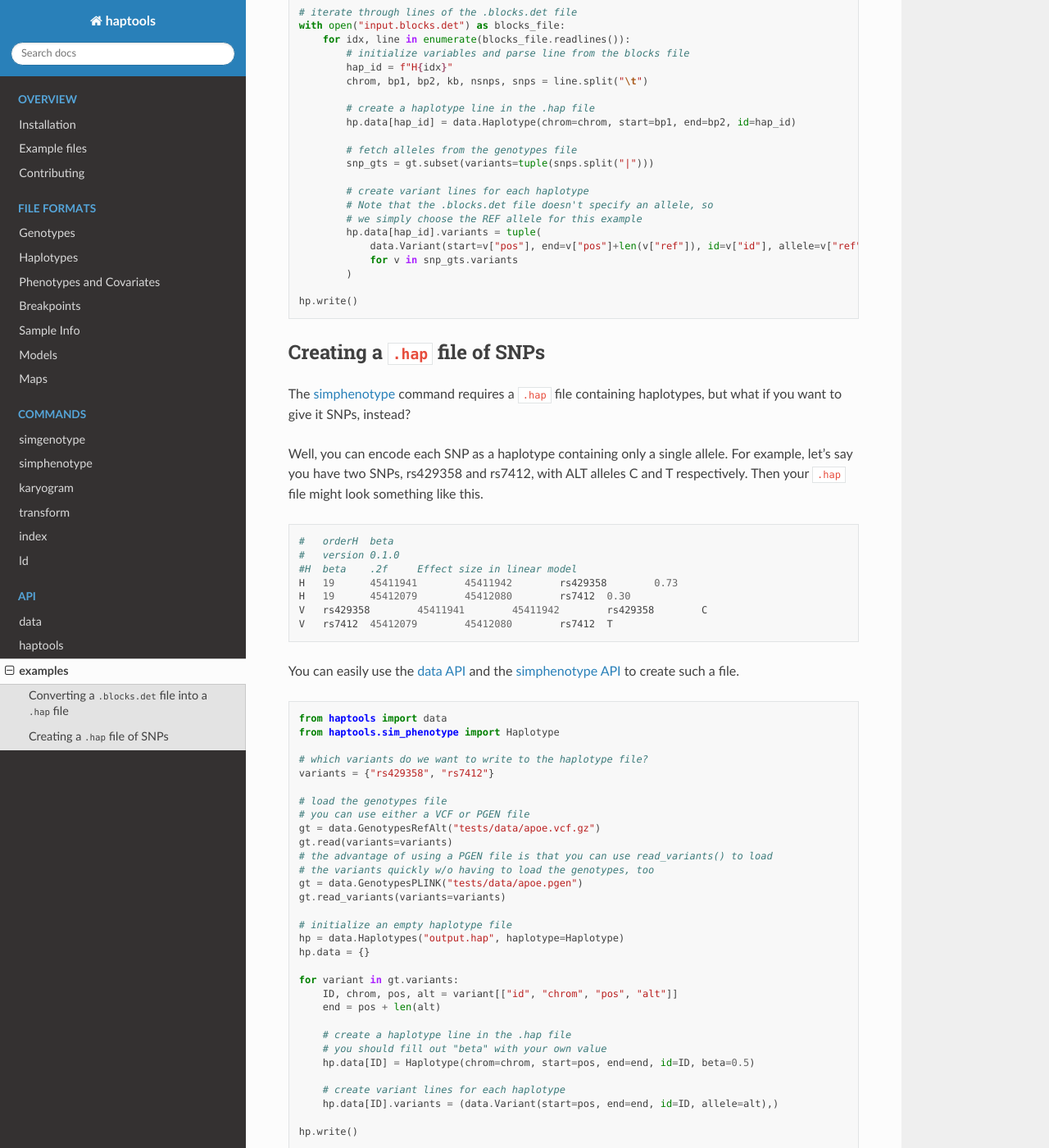
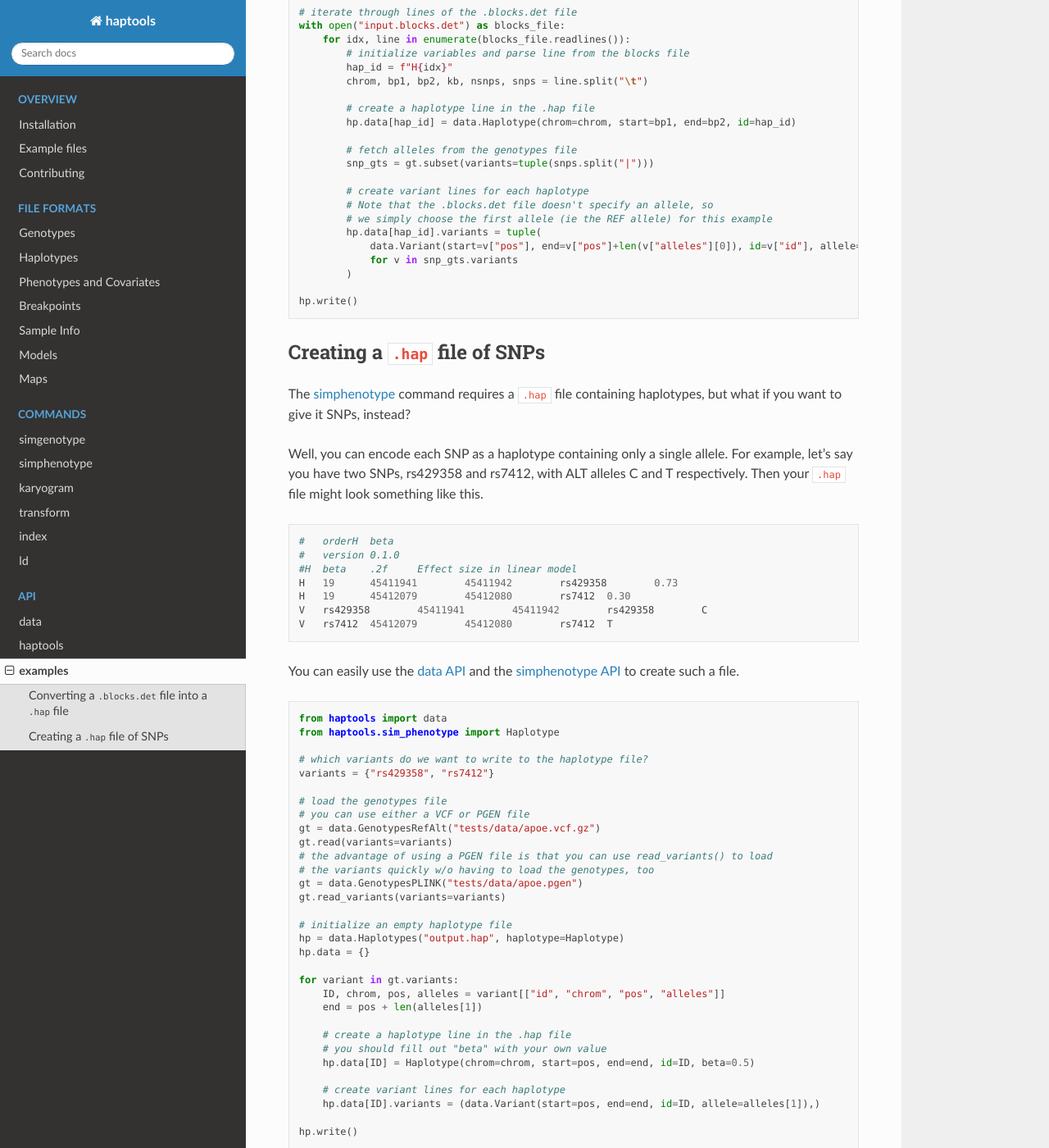
Before and after one commit to CAST-genomics/haptools, a Sphinx documentation site: the page built from docs/api/examples.rst, in a window 1280 px wide and 1400 px high, scrolled down 639 px. Shown: the whole window at 82% size. Built offline with Sphinx 7.4.7 and the Read the Docs theme 2.0.0, drawn with Linux system fonts in a browser that asks for light colours.

Commit message:
update example API docs and add test

```diff
--- a/docs/api/examples.rst
+++ b/docs/api/examples.rst
@@ -46,9 +46,9 @@ As an example, let's say we would like to convert the following ``.blocks.det``
 
             # create variant lines for each haplotype
             # Note that the .blocks.det file doesn't specify an allele, so
-            # we simply choose the REF allele for this example
+            # we simply choose the first allele (ie the REF allele) for this example
             hp.data[hap_id].variants = tuple(
-                data.Variant(start=v["pos"], end=v["pos"]+len(v["ref"]), id=v["id"], allele=v["ref"])
+                data.Variant(start=v["pos"], end=v["pos"]+len(v["alleles"][0]), id=v["id"], allele=v["alleles"][0])
                 for v in snp_gts.variants
             )
 
@@ -96,14 +96,14 @@ You can easily use the :ref:`data API <api-data>` and the :ref:`simphenotype API
     hp.data = {}
 
     for variant in gt.variants:
-        ID, chrom, pos, alt = variant[["id", "chrom", "pos", "alt"]]
-        end = pos + len(alt)
+        ID, chrom, pos, alleles = variant[["id", "chrom", "pos", "alleles"]]
+        end = pos + len(alleles[1])
 
         # create a haplotype line in the .hap file
         # you should fill out "beta" with your own value
         hp.data[ID] = Haplotype(chrom=chrom, start=pos, end=end, id=ID, beta=0.5)
 
         # create variant lines for each haplotype
-        hp.data[ID].variants = (data.Variant(start=pos, end=end, id=ID, allele=alt),)
+        hp.data[ID].variants = (data.Variant(start=pos, end=end, id=ID, allele=alleles[1]),)
 
     hp.write()
```
Also changed, not shown: 1 other file.
